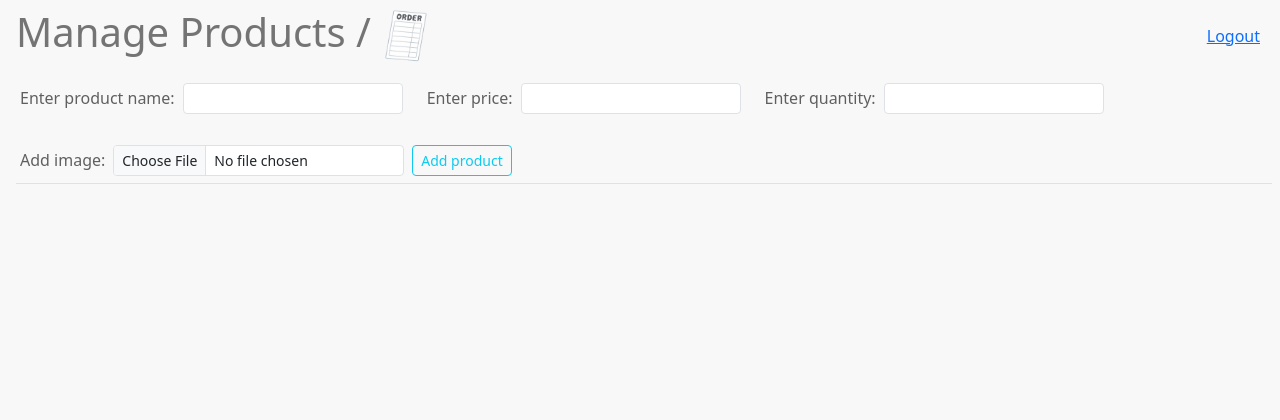
After one commit to saugat110/ecom, a PHP site: page /admin/adash.php in a window 1280 px wide. The commit adds this page. Shown: the top 420 px of the page. Run offline with PHP 8.4, Linux system fonts and the light colour scheme; the visitor is signed in with stand-in values (Sample User, id 1).

Commit message:
admin_part_1 commtited

```diff
--- a/aboutus.php
+++ b/aboutus.php
@@ -72,6 +72,8 @@ session_start();
 
 
     <script src="js/bs_js/bootstrap.min.js"></script>
+
+
 </body>
 
 </html>
--- /dev/null
+++ b/admin/adash.php
@@ -0,0 +1,126 @@
+<?php
+session_start();
+ini_set("display_errors", 1);
+error_reporting(E_ALL);
+if (!isset($_SESSION['admin_logged_in'])){
+    header("Location:index.php");
+}
+unset($_SESSION['prod_add_visited']);
+?>
+
+<!DOCTYPE html>
+<html lang="en">
+
+<head>
+    <meta charset="UTF-8">
+    <meta name="viewport" content="width=device-width, initial-scale=1.0">
+    <title>Document</title>
+    <link href="../css/bs_css/bootstrap.min.css" rel="stylesheet">
+    <style>
+        :root {
+            scrollbar-width: none;
+        }
+
+        body {
+            background-color: rgba(0, 0, 0, 0.027);
+            height: 1000px;
+            color: rgba(0, 0, 0, 0.615);
+        }
+
+        ._title {
+            font-weight: 200;
+            color: rgba(0, 0, 0, 0.534);
+        }
+
+        #title_image {
+            width: 50px;
+        }
+    </style>
+
+</head>
+
+<body>
+    <div class="container-fluid ps-2 m-2 fixed-top">
+
+        <!--heading part-->
+        <div class="row align-items-center">
+            <!-- for title-->
+            <div class="col-9 col-md-10 col-lg-11">
+                <p class="h1 _title m-0">Manage Products /
+                    <a href="view_orders.php">
+                        <img src="../site_image/order.png" id="title_image">
+                    </a>
+                </p>
+            </div>
+            <div class="col-3 col-md-2 col-lg-1 text-end">
+                <a href="admin_logout.php" class="pt-2 pe-3">Logout</a>
+            </div>
+        </div>
+
+
+        <!--form for product entry-->
+        <form action="product_entry.php" method="post" class="row mt-3 me-1 ms-0 border-bottom align-items-center pb-1"
+            enctype="multipart/form-data">
+
+            <div class="col-12 col-md-12 col-lg-auto px-1">
+                <label for="i1" class="col-form-label">Enter product name:</label>
+            </div>
+            <?php if(!isset($_GET['dup'])) { ?>
+                <div class="col-10 col-sm-6 col-md-4 col-lg-auto  px-1 me-3">
+                    <input type="text" name="pname" class="form-control form-control-sm" id="i1" required>
+                </div>
+            <?php } else { ?>
+                <div class="col-10 col-sm-6 col-md-4 col-lg-auto  px-1 me-3">
+                    <input type="text" name="pname" class="form-control form-control-sm is-invalid" id="i1" required>
+                    <div id="i1Feedback" class="invalid-feedback"><?php echo $_GET['dup'];?> already exists</div>
+                </div>
+            <?php } ?>
+
+
+            <div class="col-12 col-md-12 col-lg-auto px-1">
+                <label for="i2" class="col-form-label">Enter price:</label>
+            </div>
+            <div class="col-10 col-sm-6 col-md-4 col-lg-1 col-xl-auto px-1 me-3">
+                <input type="number" name="price" class="form-control form-control-sm" id="i2" min="1" required>
+            </div>
+
+            <div class="col-12 col-lg-auto px-1">
+                <label for="i3" class="col-form-label">Enter quantity:</label>
+            </div>
+            <div class="col-10 col-sm-6 col-md-4 col-lg-auto  px-1 me-3">
+                <input type="number" name="quan" class="form-control form-control-sm" id="i3" min="1" step="1" required>
+            </div>
+
+            <div class="w-100"></div><!--for next line forcing-->
+
+            <div class="col-12 col-lg-auto px-1 mt-1 mt-lg-4">
+                <label for="i4" class="col-form-label">Add image:</label>
+            </div>
+            <div class="col-10 col-sm-6 col-md-4 col-lg-auto  px-1 mt-1 mt-lg-4">
+                <input type="file" name="img" class="form-control form-control-sm" id="i4" accept="image/*" required>
+            </div>
+
+            <div class="col-lg-auto ps-0 ps-md-1 mt-4 ">
+                <input type="submit" name="prod_add_button" value="Add product" class="btn btn-outline-info btn-sm">
+            </div>
+
+        </form>
+
+    </div> <!--fixed container ends-->
+
+
+    <!--display products part starts-->
+    <div class="row">
+
+    </div>
+
+
+
+
+
+
+    <script src="../js/bs_js/bootstrap.min.js"></script>
+
+</body>
+
+</html>
```
Also changed, not shown: admin/admin_login_validate.php (added, +37 -0 lines), admin/admin_logout.php (added, +11 -0 lines), admin/index.php (added, +73 -0 lines), admin/product_entry.php (added, +62 -0 lines), index.php (+6 -1 lines), sql/ecom.sql (added, +21 -0 lines), admin/orders.php (added), prod_images/1.jpg (added), prod_images/2.jpg (added), prod_images/3.jpg (added), prod_images/4.png (added), prod_images/5.jpg (added), site_image/order.png (added), 1 other file.
